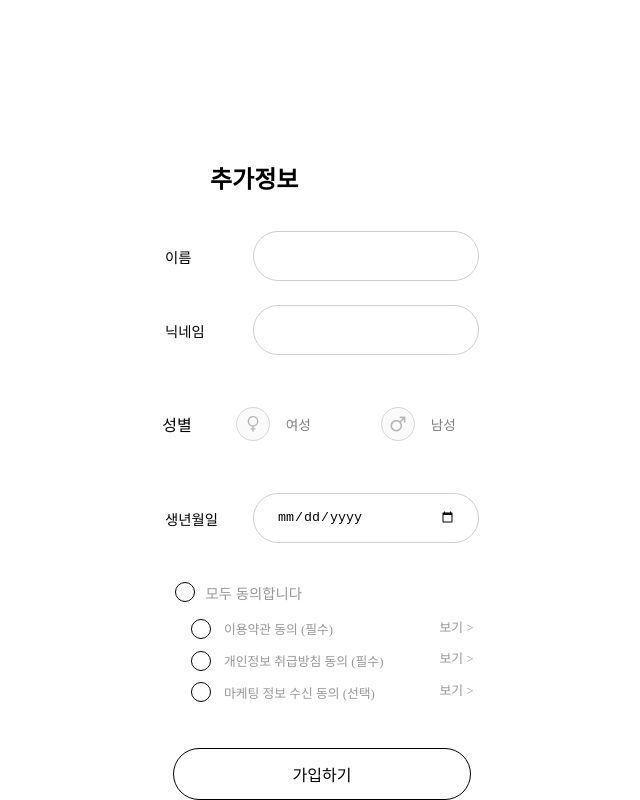
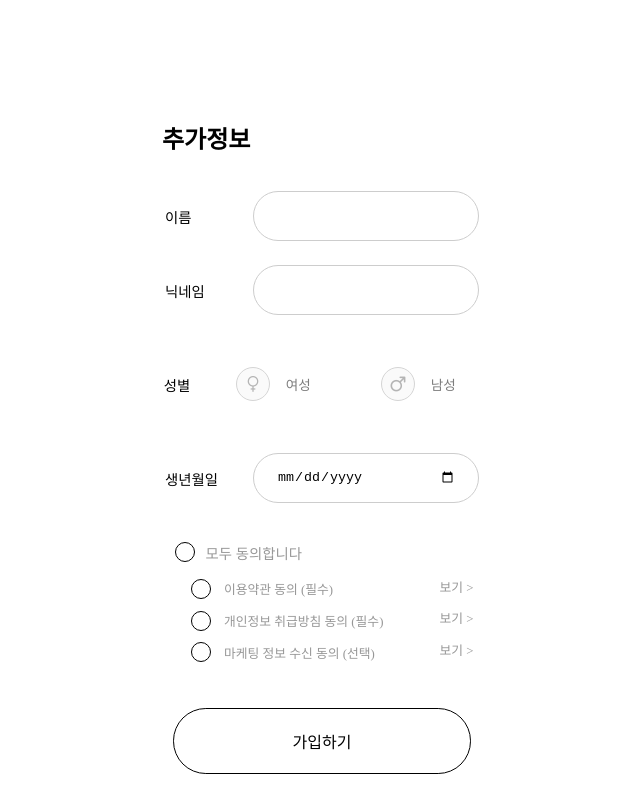
Before and after one commit to earthscience2/AGROUNDS, a React (Create React App) app in the folder frontend/aground_demo/: page /KakaoSignUp in a window 1280 px wide. Shown: the whole page, without its empty margins (318-958 px from the left). Built offline with nearby package versions, Linux system fonts and the light colour scheme.

Commit message:
signup, kakaosignup 성별 font 깨짐 현상 해결

```diff
--- a/frontend/aground_demo/src/pages/sign_up/kakao_sign_up.js
+++ b/frontend/aground_demo/src/pages/sign_up/kakao_sign_up.js
@@ -80,7 +80,7 @@ const KakaoSignUp = () => {
             window.location.replace("/") //mainpage로
         })
         .catch(function(error){
-            alert(error.response.data.error)
+            alert(error.response.data.error);
         })
     }
     return (
--- a/frontend/aground_demo/src/pages/sign_up/kakao_sign_up.scss
+++ b/frontend/aground_demo/src/pages/sign_up/kakao_sign_up.scss
@@ -6,11 +6,10 @@
     // justify-content: center;
     align-items: center;
     .kakaosignuptitle{
-        width: 44vh;
-        padding-left: 10%;
+        width: 40vh;
         font-size: 3vh;
         font-weight: 700;
-        margin: 20vh 0 3vh 0;
+        margin: 15vh 0 3vh 0;
     }
     .kakaosignupinput{
         width: 44vh;
@@ -21,6 +20,8 @@
         margin-bottom: 5vh;
         .kakaogender_title{
             width: 30%;
+            font-size: 1.8vh;
+            font-weight: 500;
             text-align: center;
         }
         .kakaogender-largebox{
--- a/frontend/aground_demo/src/pages/sign_up/sign_up.scss
+++ b/frontend/aground_demo/src/pages/sign_up/sign_up.scss
@@ -26,6 +26,8 @@
         .gender_title{
             width: 30%;
             text-align: center;
+            font-size: 1.8vh;
+        font-weight: 500;
         }
         .gender-largebox{
             width: 70%;
```
Also changed, not shown: frontend/aground_demo/src/pages/sign_up/sign_up.js (line endings or trailing spaces).
